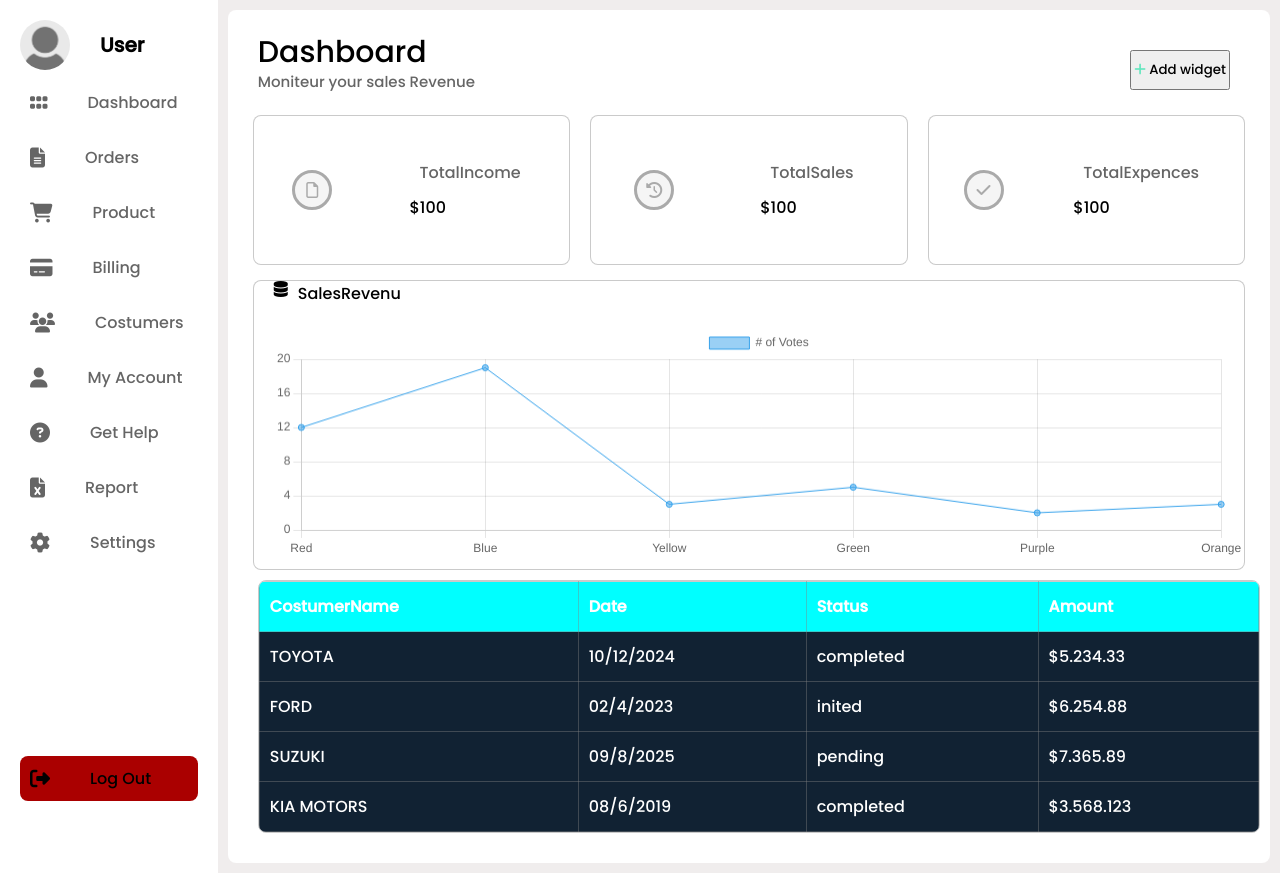
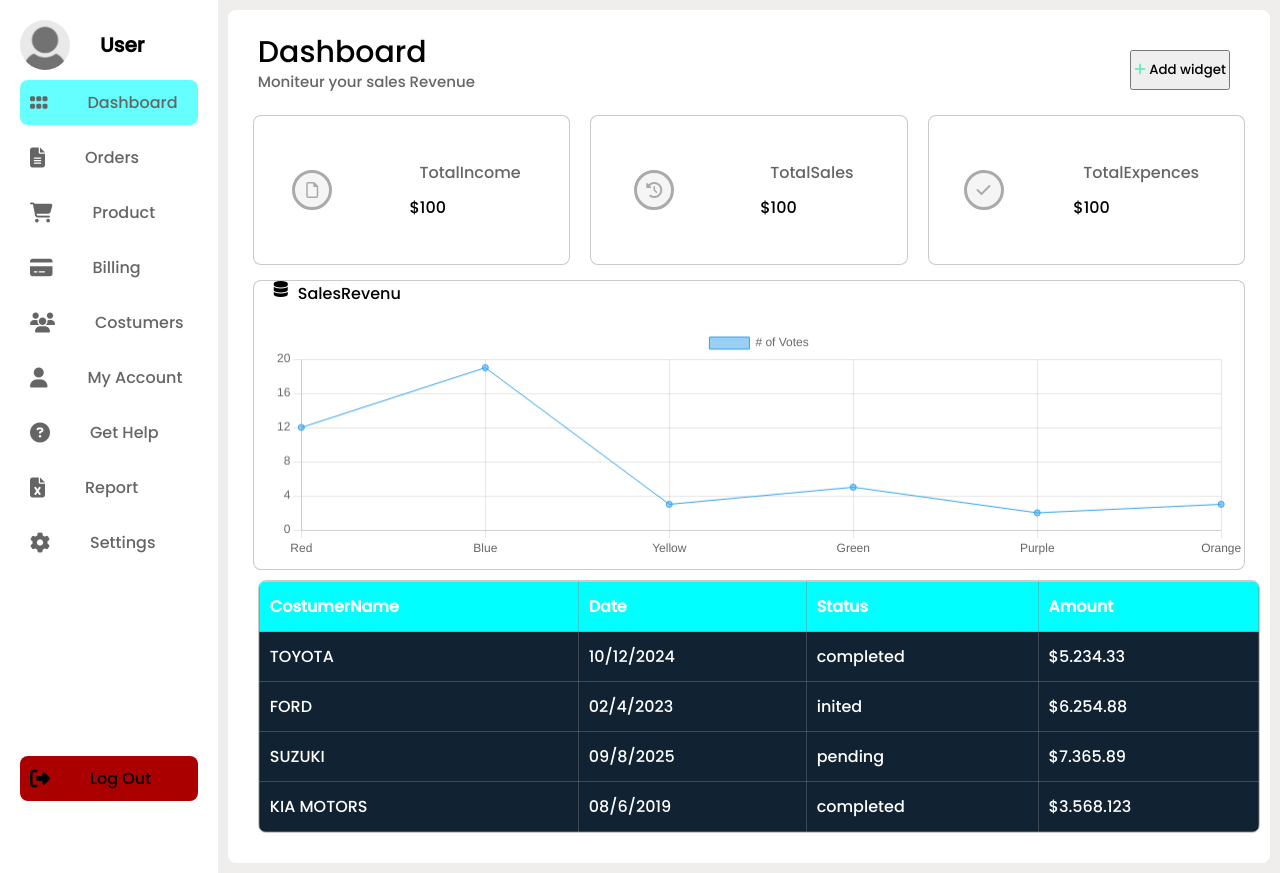
Before and after one commit to SDIKI20/PFE, a PHP site: page /home/Dashboard1.html in a window 1280 px wide. Run offline with PHP 8.4, Linux system fonts and the light colour scheme; some libraries are stand-ins or nearby versions.

Commit message:
dashboard1

```diff
--- a/home/Dashboard1.html
+++ b/home/Dashboard1.html
@@ -20,7 +20,7 @@
                 <h2>User</h2>
             </li>
             <li>
-                <a href="#">
+                <a href="#" class="active">
                     <i class="fa-solid fa-grip"></i>
                     <p>Dashboard</p>
                 </a>
--- a/style/Dashboard1.css
+++ b/style/Dashboard1.css
@@ -44,7 +44,7 @@ ul li a{
     opacity: 60%;
 }
 
-ul li a:hover{
+ul li a:hover, .active{
     background-color:aqua;
 }
 .log-out{
```
